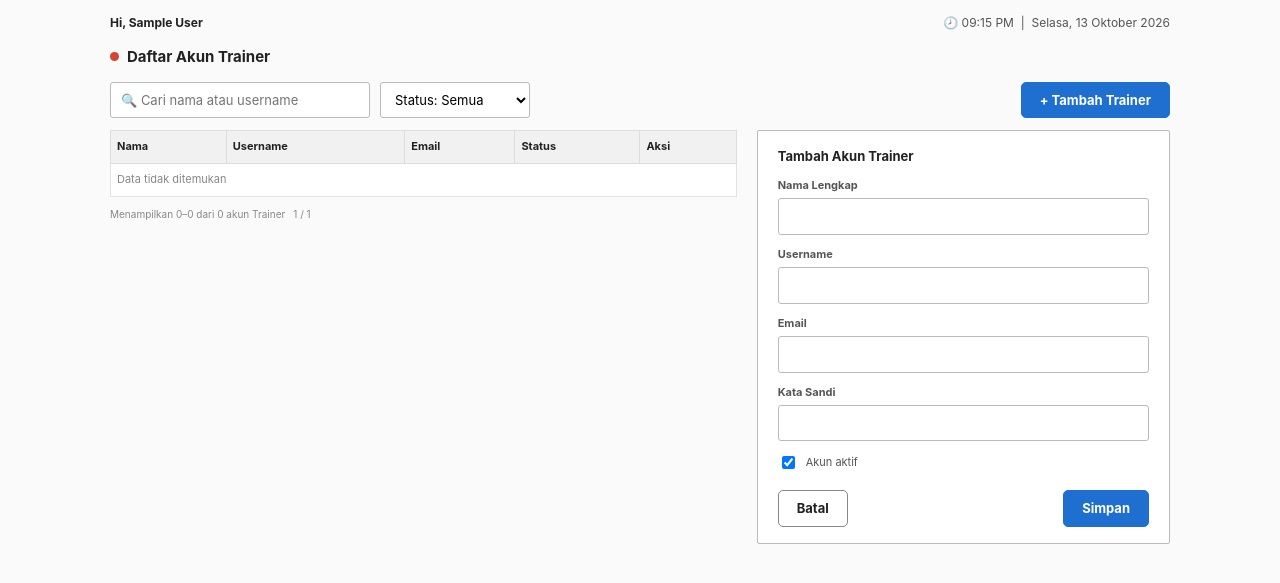
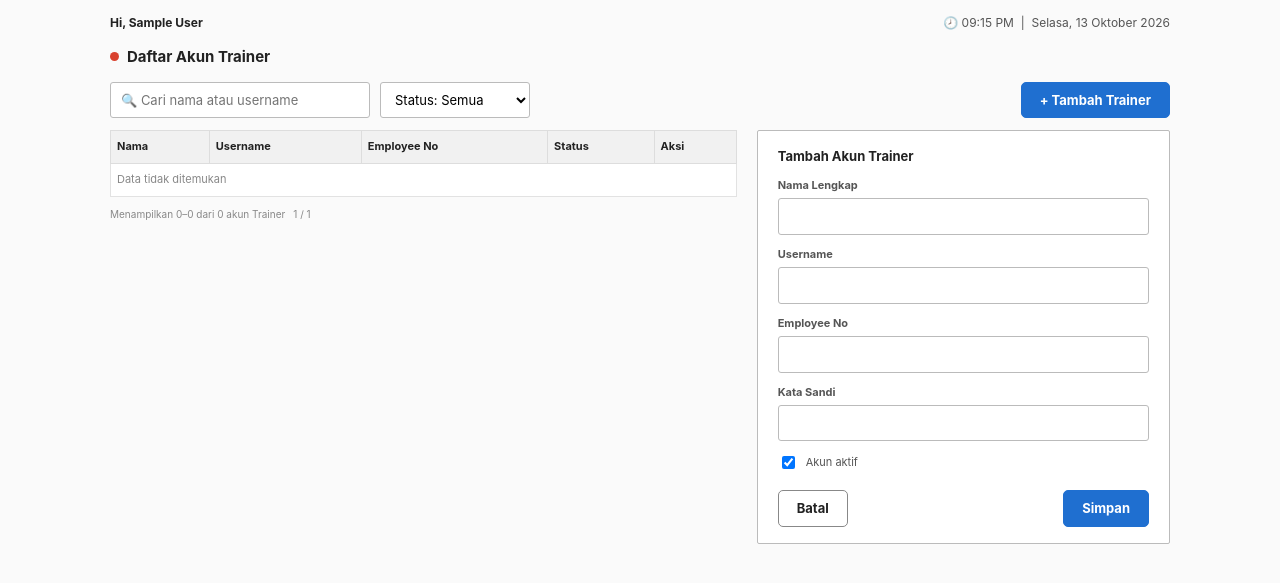
Before and after one commit to dindamalia125-svg/IF3MD08-Smart-Training, a Django app: page /pengguna/tambah/ in a window 1280 px wide. Shown: the part 100-683 px from the top of the page. Run offline with Django 5.2, Linux system fonts and the light colour scheme; a user stored in the database is signed in; tables that the repository leaves empty hold one stand-in row (values such as "Sample post").

Commit message:
Ganti Email menjadi Employee No pada form tambah/ubah akun Trainer

```diff
--- a/accounts/admin.py
+++ b/accounts/admin.py
@@ -6,10 +6,10 @@ from .models import AuditLog, User
 
 @admin.register(User)
 class CustomUserAdmin(UserAdmin):
-    list_display = ("username", "email", "first_name", "role", "is_active")
+    list_display = ("username", "employee_no", "email", "first_name", "role", "is_active")
     list_filter = ("role", "is_active")
-    fieldsets = UserAdmin.fieldsets + (("Peran", {"fields": ("role",)}),)
-    add_fieldsets = UserAdmin.add_fieldsets + (("Peran", {"fields": ("email", "role")}),)
+    fieldsets = UserAdmin.fieldsets + (("Peran", {"fields": ("employee_no", "role")}),)
+    add_fieldsets = UserAdmin.add_fieldsets + (("Peran", {"fields": ("email", "employee_no", "role")}),)
 
 
 @admin.register(AuditLog)
--- a/accounts/forms.py
+++ b/accounts/forms.py
@@ -6,16 +6,16 @@ class LoginForm(forms.Form):
     identifier = forms.CharField(
         max_length=254,
         strip=True,
-        label="Username / Email",
+        label="Username / Email / Employee No",
         widget=forms.TextInput(
             attrs={
                 "class": "form-control",
-                "placeholder": "username atau email",
+                "placeholder": "username, email, atau Employee No",
                 "autocomplete": "username",
             }
         ),
         error_messages={
-            "required": "Masukkan username atau email Anda."
+            "required": "Masukkan username, email, atau Employee No Anda."
         }
     )
 
@@ -56,11 +56,9 @@ class TrainerForm(forms.Form):
         max_length=150,
         error_messages={"required": "Isi data dengan lengkap"}
     )
-    email = forms.EmailField(
-        error_messages={
-            "required": "Isi data dengan lengkap",
-            "invalid": "Gunakan format email dengan benar"
-        }
+    employee_no = forms.CharField(
+        max_length=30,
+        error_messages={"required": "Isi data dengan lengkap"}
     )
     password = forms.CharField(
         required=False,
@@ -77,7 +75,7 @@ class TrainerForm(forms.Form):
             self.initial = {
                 "nama_lengkap": instance.get_full_name(),
                 "username": instance.username,
-                "email": instance.email,
+                "employee_no": instance.employee_no,
                 "is_active": instance.is_active,
             }
 
@@ -90,13 +88,13 @@ class TrainerForm(forms.Form):
             raise forms.ValidationError("Username sudah digunakan (akun sudah ada)")
         return value
 
-    def clean_email(self):
-        value = self.cleaned_data["email"].strip().lower()
-        qs = User.objects.filter(email__iexact=value)
+    def clean_employee_no(self):
+        value = self.cleaned_data["employee_no"].strip()
+        qs = User.objects.filter(employee_no__iexact=value)
         if self.instance:
             qs = qs.exclude(pk=self.instance.pk)
         if qs.exists():
-            raise forms.ValidationError("Email sudah digunakan (akun sudah ada)")
+            raise forms.ValidationError("Employee No sudah digunakan (akun sudah ada)")
         return value
 
     def clean(self):
@@ -111,7 +109,7 @@ class TrainerForm(forms.Form):
         user.first_name = d["nama_lengkap"].strip()
         user.last_name = ""
         user.username = d["username"]
-        user.email = d["email"]
+        user.employee_no = d["employee_no"]
         user.is_active = d["is_active"]
         if d.get("password"):
             user.set_password(d["password"])
--- a/accounts/models.py
+++ b/accounts/models.py
@@ -11,8 +11,15 @@ class User(AbstractUser):
         SUPER_ADMIN = "SUPER_ADMIN", "Super Admin"
         TRAINER = "TRAINER", "Trainer"
 
-    email = models.EmailField("email", unique=True)
+    email = models.EmailField("email", unique=True, null=True, blank=True)
+    employee_no = models.CharField("Employee No", max_length=30, unique=True, null=True, blank=True)
     role = models.CharField(max_length=20, choices=Role.choices, default=Role.TRAINER)
+
+    def save(self, *args, **kwargs):
+        # string kosong -> NULL agar kolom unik tidak bentrok antar akun tanpa email / Employee No
+        self.email = self.email or None
+        self.employee_no = self.employee_no or None
+        super().save(*args, **kwargs)
 
     @property
     def is_super_admin(self):
--- a/accounts/views.py
+++ b/accounts/views.py
@@ -30,7 +30,7 @@ def login_view(request):
     if request.method == "POST":
         if form.is_valid():
             ident = form.cleaned_data["identifier"]
-            candidate = User.objects.filter(Q(username__iexact=ident) | Q(email__iexact=ident)).first()
+            candidate = User.objects.filter(Q(username__iexact=ident) | Q(email__iexact=ident) | Q(employee_no__iexact=ident)).first()
             # authenticate() menolak akun nonaktif -> pesan sama dengan kredensial salah
             user = authenticate(request, username=candidate.username, password=form.cleaned_data["password"]) if candidate else None
             if user is not None:
@@ -74,7 +74,7 @@ def user_list(request, pk=None):
     q = request.GET.get("q", "").strip()
     status = request.GET.get("status", "")
     if q:
-        qs = qs.filter(Q(first_name__icontains=q) | Q(username__icontains=q) | Q(email__icontains=q))
+        qs = qs.filter(Q(first_name__icontains=q) | Q(username__icontains=q) | Q(employee_no__icontains=q))
     if status == "aktif":
         qs = qs.filter(is_active=True)
     elif status == "nonaktif":
--- a/templates/accounts/user_list.html
+++ b/templates/accounts/user_list.html
@@ -17,11 +17,11 @@
 <div class="row">
   <div class="col" style="flex:2 1 520px">
     <table class="t">
-      <thead><tr><th>Nama</th><th>Username</th><th>Email</th><th>Status</th><th>Aksi</th></tr></thead>
+      <thead><tr><th>Nama</th><th>Username</th><th>Employee No</th><th>Status</th><th>Aksi</th></tr></thead>
       <tbody>
       {% for u in page %}
         <tr>
-          <td>{{ u.nama_tampil }}</td><td>{{ u.username }}</td><td>{{ u.email }}</td>
+          <td>{{ u.nama_tampil }}</td><td>{{ u.username }}</td><td>{{ u.employee_no|default:"-" }}</td>
           <td>{% if u.is_active %}<span class="badge ok">Aktif</span>{% else %}<span class="badge off">Nonaktif</span>{% endif %}</td>
           <td>
             <a href="{% url 'accounts:user_edit' u.pk %}">Ubah</a> ·
@@ -44,8 +44,8 @@
       {% for e in form.nama_lengkap.errors %}<div class="field-error">⚠ {{ e }}</div>{% endfor %}
       <label for="{{ form.username.id_for_label }}">Username</label>{{ form.username }}
       {% for e in form.username.errors %}<div class="field-error">⚠ {{ e }}</div>{% endfor %}
-      <label for="{{ form.email.id_for_label }}">Email</label>{{ form.email }}
-      {% for e in form.email.errors %}<div class="field-error">⚠ {{ e }}</div>{% endfor %}
+      <label for="{{ form.employee_no.id_for_label }}">Employee No</label>{{ form.employee_no }}
+      {% for e in form.employee_no.errors %}<div class="field-error">⚠ {{ e }}</div>{% endfor %}
       <label for="{{ form.password.id_for_label }}">Kata Sandi{% if editing %} <span class="muted">(kosongkan bila tidak diubah)</span>{% endif %}</label>{{ form.password }}
       {% for e in form.password.errors %}<div class="field-error">⚠ {{ e }}</div>{% endfor %}
       <label style="display:flex;gap:8px;align-items:center;font-weight:400"><input type="checkbox" name="is_active" {% if form.is_active.value %}checked{% endif %}> Akun aktif</label>
--- a/training/factories.py
+++ b/training/factories.py
@@ -15,7 +15,8 @@ def make_admin(username="admin", password="admin12345"):
 
 def make_trainer(username="trainer_dedi", password="trainer12345", active=True, name="Dedi Kurniawan"):
     return User.objects.create_user(username=username, email=f"{username}@x.com", password=password,
-                                    role=User.Role.TRAINER, first_name=name, is_active=active)
+                                    role=User.Role.TRAINER, first_name=name, is_active=active,
+                                    employee_no="EM-0001" if username == "trainer_dedi" else None)
 
 
 def make_master():
--- a/training/management/commands/seed_demo.py
+++ b/training/management/commands/seed_demo.py
@@ -20,10 +20,10 @@ class Command(BaseCommand):
         admin.set_password("admin12345")
         admin.save()
         trainers = []
-        for uname, nama in (("trainer_dedi", "Dedi Kurniawan"), ("trainer_sari", "Sari Utami"),
-                            ("trainer_budi", "Budi Santoso")):
+        for uname, nama, no in (("trainer_dedi", "Dedi Kurniawan", "EM-0001"), ("trainer_sari", "Sari Utami", "EM-0002"),
+                                ("trainer_budi", "Budi Santoso", "EM-0003")):
             u, _ = User.objects.get_or_create(username=uname, defaults={
-                "email": f"{uname.split('_')[1]}@perusahaan.com", "first_name": nama, "role": User.Role.TRAINER,
+                "email": f"{uname.split('_')[1]}@perusahaan.com", "first_name": nama, "role": User.Role.TRAINER, "employee_no": no,
                 "is_active": uname != "trainer_budi"})
             u.set_password("trainer12345")
             u.save()
```
Also changed, not shown: accounts/tests.py (+16 -6 lines), docs/04 Keputusan.md (+4 -0 lines), docs/05 Status & TODO.md (+2 -1 lines), docs/06 Changelog.md (+1 -0 lines), accounts/migrations/0002_employee_no.py (added).
